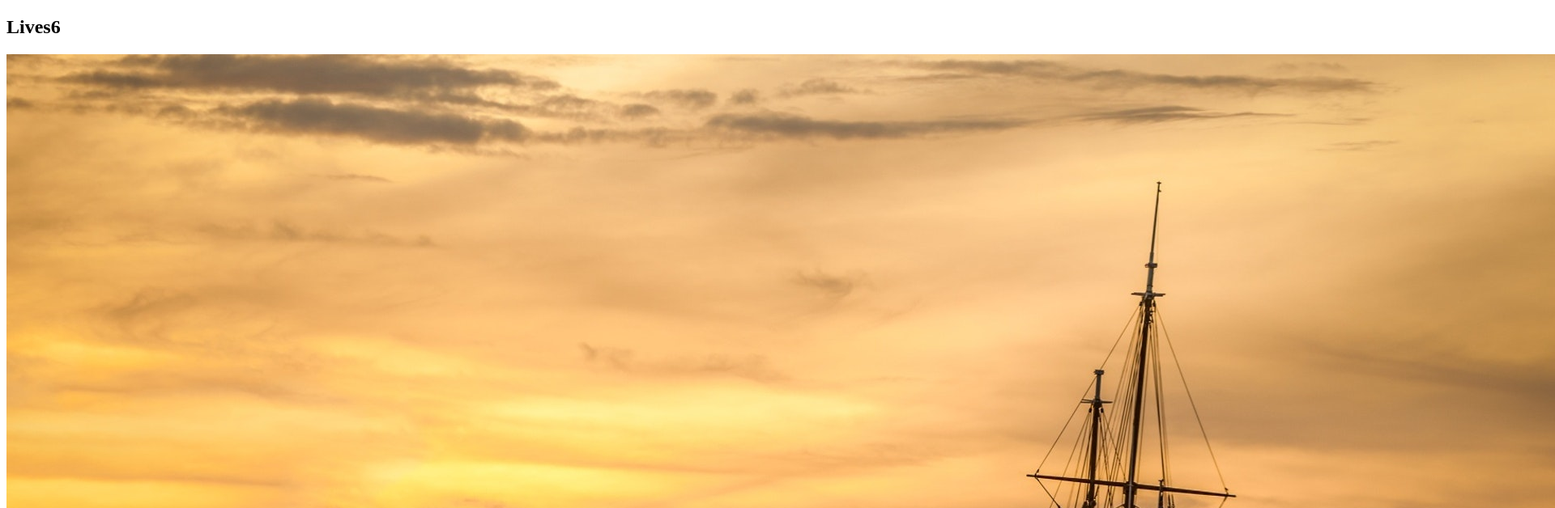
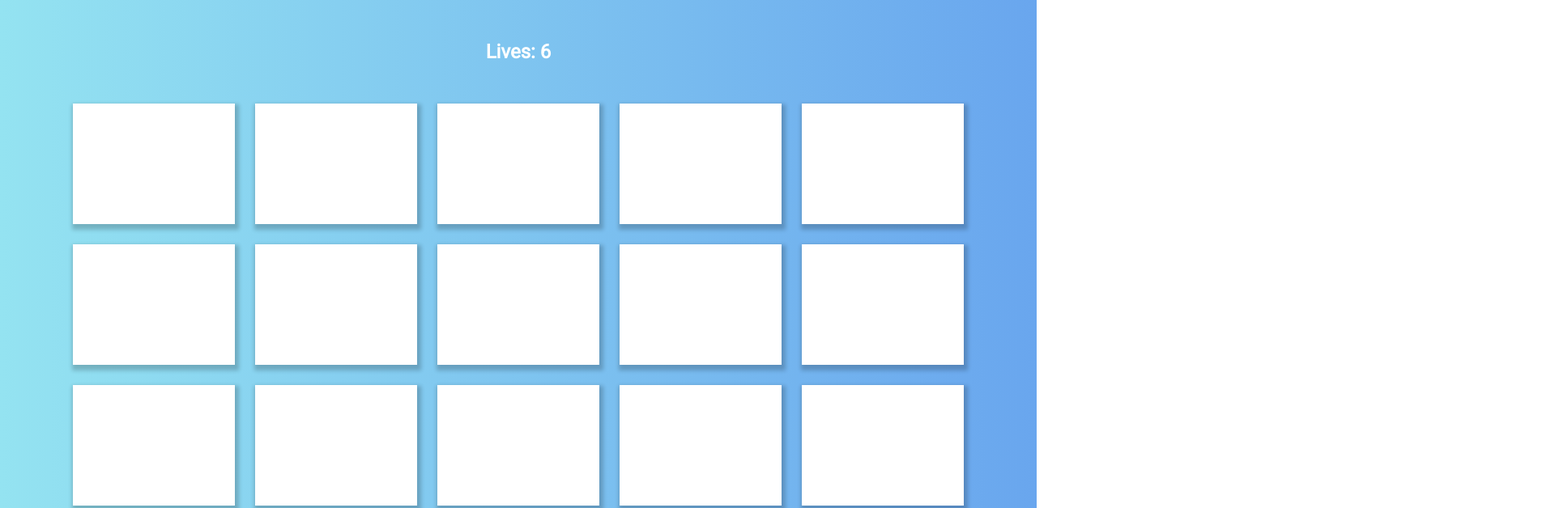
Before and after one commit to dev-ouss/VanillaJavascript_projects, a plain HTML site: page cardGame/index.html in a window 1280 px wide. Shown: the top 628 px of the page at 81% size, 1920 px wide, since content can reach past the window. Drawn offline with Linux system fonts and the light colour scheme.

Commit message:
added styles

```diff
--- a/cardGame/index.html
+++ b/cardGame/index.html
@@ -4,12 +4,17 @@
     <meta charset="UTF-8" />
     <meta http-equiv="X-UA-Compatible" content="IE=edge" />
     <meta name="viewport" content="width=device-width, initial-scale=1.0" />
+    <link rel="stylesheet" href="style.css" />
+    <link
+      href="https://fonts.googleapis.com/css2?family=Roboto&display=swap"
+      rel="stylesheet"
+    />
     <title>Card Game</title>
   </head>
   <body>
     <section>
       <div class="title">
-        <h1>Lives<span>6</span></h1>
+        <h1>Lives: <span class="lives">6</span></h1>
       </div>
       <div class="grid__wrapper">
         <div class="card">
@@ -110,5 +115,6 @@
         </div>
       </div>
     </section>
+    <script src="app.js"></script>
   </body>
 </html>
--- a/cardGame/style.css
+++ b/cardGame/style.css
@@ -0,0 +1,66 @@
+* {
+  margin: 0;
+  padding: 0;
+  box-sizing: border-box;
+}
+body {
+  background: rgb(148, 227, 241);
+  background: linear-gradient(
+    90deg,
+    rgba(148, 227, 241, 1) 0%,
+    rgba(105, 166, 238, 1) 100%
+  );
+  font-family: Roboto;
+}
+
+img {
+  max-width: 100%;
+}
+section {
+  max-width: 90%;
+  margin: 50px auto;
+}
+.title {
+  color: #fff;
+  margin-bottom: 50px;
+  text-align: center;
+}
+
+.grid__wrapper {
+  display: flex;
+  flex-wrap: wrap;
+  justify-content: center;
+  gap: 25px;
+}
+.card {
+  width: 200px;
+  height: 149px;
+  cursor: pointer;
+}
+.card .front,
+.card .back {
+  perspective: 600px;
+  position: absolute;
+  width: 200px;
+  height: 149px;
+  transition: all 0.2s ease;
+  backface-visibility: hidden;
+  box-shadow: 2px 4px 5px 3px rgba(0, 0, 0, 0.2);
+  -webkit-box-shadow: 2px 4px 5px 3px rgba(0, 0, 0, 0.2);
+  -moz-box-shadow: 2px 4px 5px 3px rgba(0, 0, 0, 0.2);
+}
+
+.card .front {
+  background: #fff;
+  transform: rotateY(0deg);
+}
+.card .back {
+  transform: rotateY(180deg);
+}
+/* flipping cards  */
+.flip-front {
+  transform: rotateY(180deg);
+}
+.flip-back {
+  transform: rotateY(0deg);
+}
```
